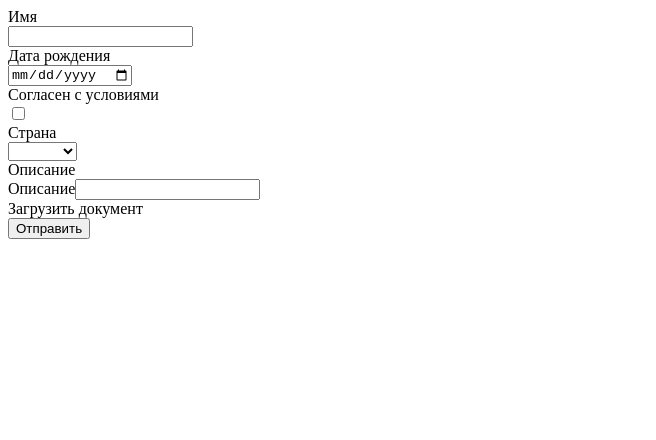
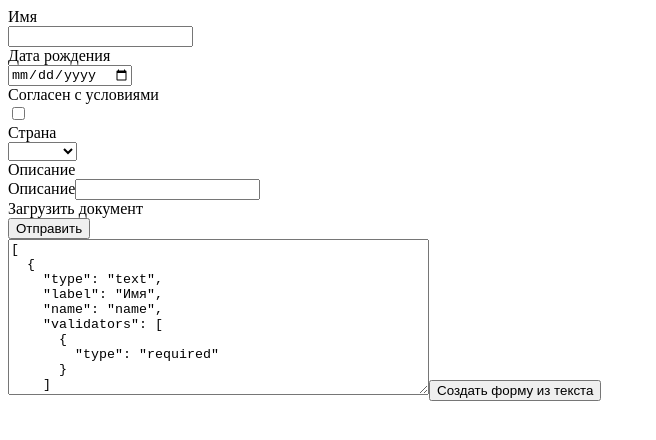
Before and after one commit to aznresearch/angular-form-constructor, an Angular app: page / in a window 1280 px wide. Shown: the top 440 px of the page, without its empty margins (0-656 px from the left). Built offline with nearby package versions, Linux system fonts and the light colour scheme.

Commit message:
feat: add creating creating form for a given object via textarea

```diff
--- a/src/app/components/form-constructor/form-constructor.component.html
+++ b/src/app/components/form-constructor/form-constructor.component.html
@@ -26,3 +26,6 @@
   </div>
   <button type="submit">Отправить</button>
 </form>
+
+<textarea [(ngModel)]="formFieldsText" rows="10" cols="50"></textarea>
+<button (click)="createFormFromText()">Создать форму из текста</button>
--- a/src/app/components/form-constructor/form-constructor.component.ts
+++ b/src/app/components/form-constructor/form-constructor.component.ts
@@ -1,5 +1,5 @@
 import { Component, OnInit } from '@angular/core';
-import { FormBuilder, FormGroup } from '@angular/forms';
+import { FormGroup } from '@angular/forms';
 import { FormField } from 'src/app/models/form-constructor.model';
 import { FormConstructorService } from 'src/app/services/form-constructor.service';
 
@@ -40,10 +40,9 @@ export class FormConstructorComponent implements OnInit {
     }
   ];
 
-  constructor(
-    private formBuilder: FormBuilder,
-    private formConstructorService: FormConstructorService
-  ) {}
+  formFieldsText: string = JSON.stringify(this.formFields, null, 2);
+
+  constructor(private formConstructorService: FormConstructorService) {}
 
   ngOnInit() {
     this.form = this.formConstructorService.buildForm(this.formFields);
@@ -59,9 +58,23 @@ export class FormConstructorComponent implements OnInit {
     }
   }
 
-  private markAllFieldsAsTouched() {
+  markAllFieldsAsTouched() {
     Object.values(this.form.controls).forEach((control) => {
       control.markAsTouched();
     });
   }
+
+  createFormFromText() {
+    try {
+      const parsedFormFields = JSON.parse(this.formFieldsText);
+      if (Array.isArray(parsedFormFields)) {
+        this.formFields = parsedFormFields;
+        this.form = this.formConstructorService.buildForm(this.formFields);
+      } else {
+        console.log('Invalid formFields format');
+      }
+    } catch (error) {
+      console.log('Error parsing formFields:', error);
+    }
+  }
 }
```
